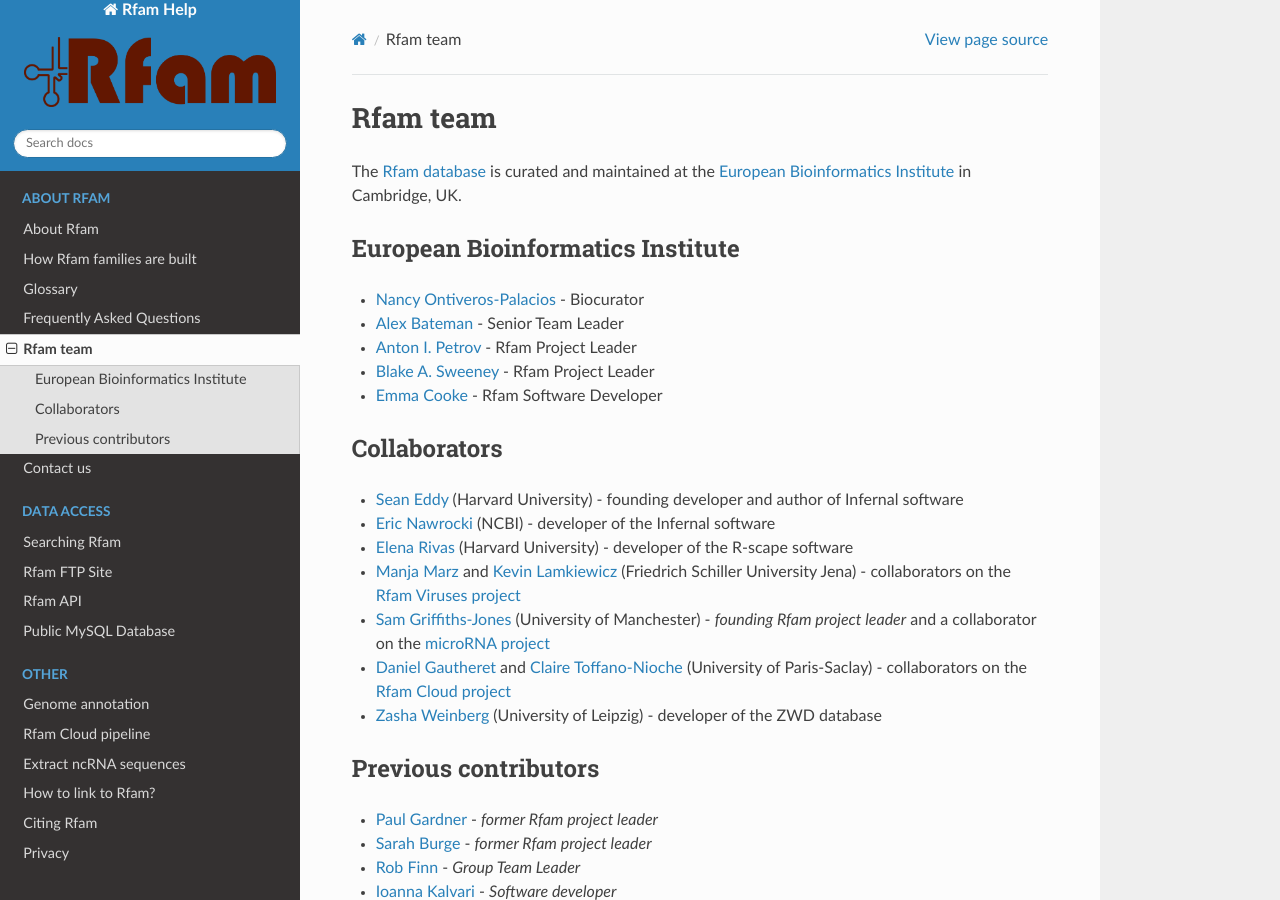
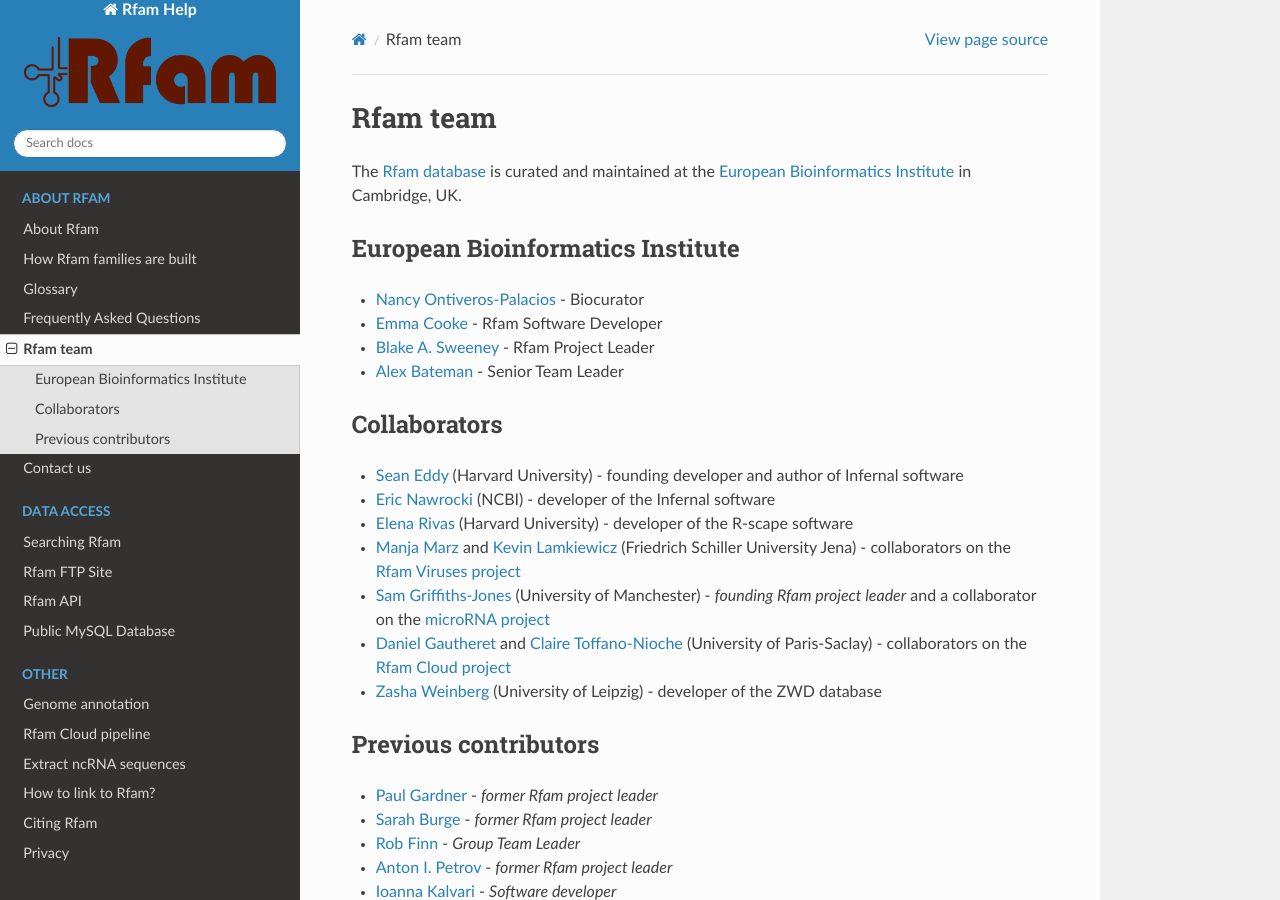
Before and after one commit to Rfam/rfam-docs, a Sphinx documentation site: the page built from docs/source/rfam-team.rst, in a window 1280 px wide and 900 px high. Built offline with Sphinx 7.4.7 and the Read the Docs theme 2.0.0, drawn with Linux system fonts in a browser that asks for light colours; some of the changed lines change nothing that is shown.

Commit message:
Update team page

```diff
--- a/docs/source/rfam-team.rst
+++ b/docs/source/rfam-team.rst
@@ -8,10 +8,9 @@
 ---------------------------------
 
 * `Nancy Ontiveros-Palacios <http://www.ebi.ac.uk/about/people/nancy-ontiveros>`_ - Biocurator
+* `Emma Cooke <http://www.ebi.ac.uk/about/people/emma-cooke>`_ - Rfam Software Developer
+* `Blake A. Sweeney <https://www.ebi.ac.uk/about/people/blake-sweeney>`_ - Rfam Project Leader
 * `Alex Bateman <http://www.ebi.ac.uk/about/people/alex-bateman>`_ - Senior Team Leader
-* `Anton I. Petrov <http://www.ebi.ac.uk/about/people/anton-petrov>`_ - Rfam Project Leader
-* `Blake A. Sweeney <https://www.ebi.ac.uk/about/people/blake-sweeney>`_ - Rfam Project Leader
-* `Emma Cooke <http://www.ebi.ac.uk/about/people/emma-cooke>`_ - Rfam Software Developer
 
 Collaborators
 -------------
@@ -30,6 +29,7 @@
 * `Paul Gardner <http://orcid.org/0000-0002-7808-1213>`_ - *former Rfam project leader*
 * `Sarah Burge <http://orcid.org/0000-0002-2506-927X>`_ - *former Rfam project leader*
 * `Rob Finn <http://www.ebi.ac.uk/about/people/rob-finn>`_ - *Group Team Leader*
+* `Anton I. Petrov <https://antonpetrov.com>`_ - *former Rfam project leader*
 * `Ioanna Kalvari <https://orcid.org/0000-0001-9424-9197>`_ - *Software developer*
 * `Joanna Argasinska <https://orcid.org/0000-0003-2678-2824>`_ - *Biocurator*
 * `Ruth Eberhardt <https://orcid.org/0000-0001-6152-1369>`_
```
